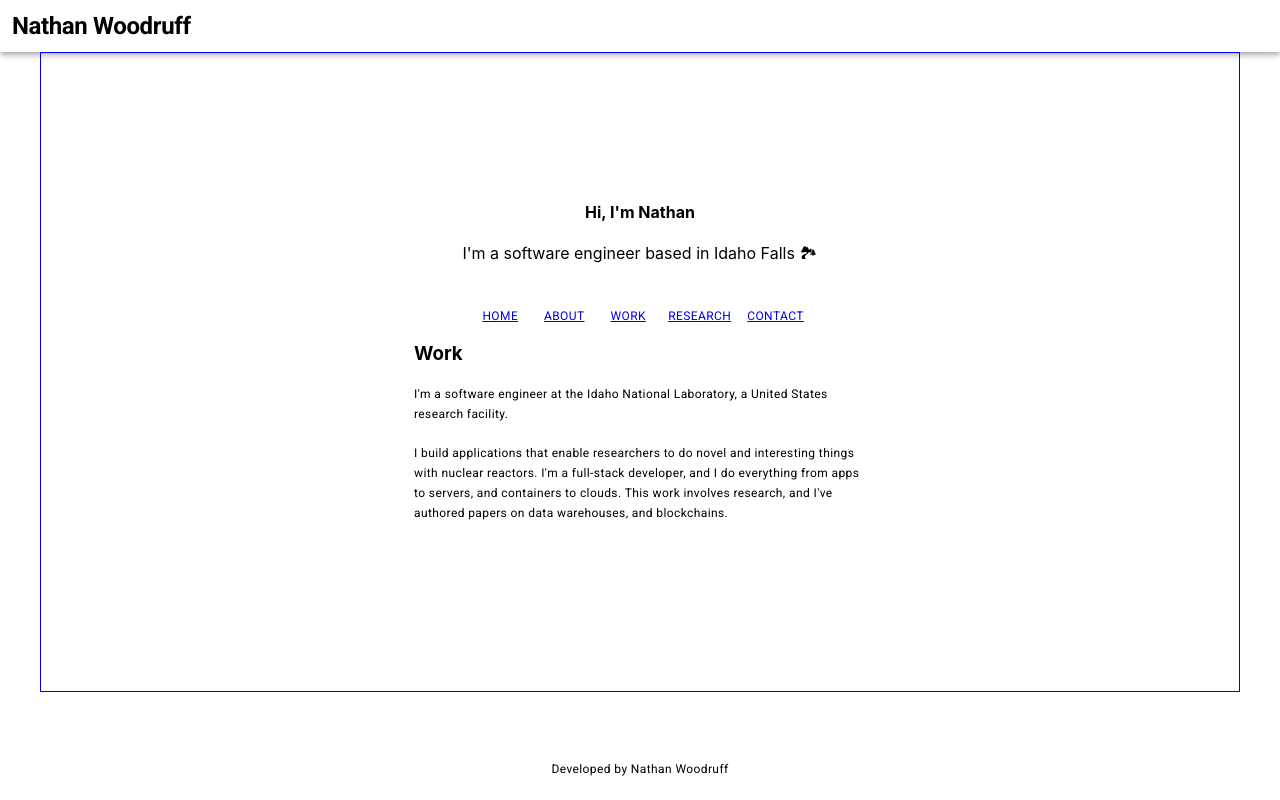
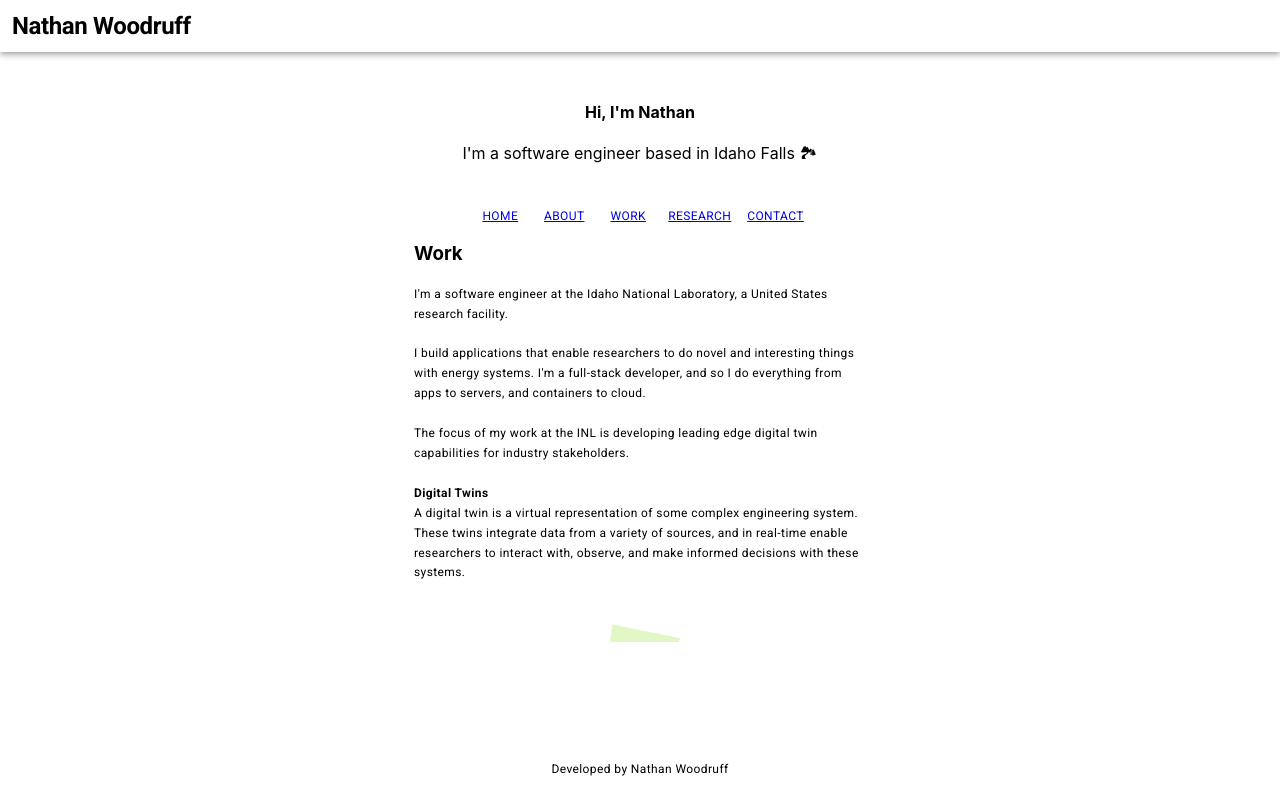
Before and after one commit to nwoodr94/nathanwoodruff.dev, a React (Create React App) app: page /work in a window 1280 px wide. Built offline with nearby package versions, Linux system fonts and the light colour scheme; a web font is replaced by a local one.

Commit message:
Work component and update styles

```diff
--- a/package.json
+++ b/package.json
@@ -7,6 +7,7 @@
     "@emotion/styled": "^11.8.1",
     "@fontsource/roboto": "^4.5.7",
     "@mui/material": "^5.7.0",
+    "@react-three/fiber": "^8.0.27",
     "@testing-library/jest-dom": "^5.16.4",
     "@testing-library/react": "^13.2.0",
     "@testing-library/user-event": "^13.5.0",
@@ -14,6 +15,7 @@
     "react-dom": "^18.1.0",
     "react-router-dom": "^6.3.0",
     "react-scripts": "5.0.1",
+    "three": "^0.142.0",
     "web-vitals": "^2.1.4"
   },
   "scripts": {
--- a/src/App.js
+++ b/src/App.js
@@ -36,7 +36,6 @@ function App() {
         sx={{
           textAlign: "center",
           height: "80vh",
-          border: "1px solid blue",
         }}
       >
         <Box
@@ -66,29 +65,29 @@ function App() {
                 maxWidth: "80vw",
               }}
             >
-              <Button dense={true}>
+              <Button dense="true">
                 <Link to="/">
                   <Typography variant="caption" sx={{ padding: "0.25rem" }}>
                     Home
                   </Typography>
                 </Link>
               </Button>
-              <Button dense={true}>
+              <Button dense="true">
                 <Link to="/about">
                   <Typography variant="caption">About</Typography>
                 </Link>
               </Button>
-              <Button dense={true}>
+              <Button dense="true">
                 <Link to="/work">
                   <Typography variant="caption">Work</Typography>
                 </Link>
               </Button>
-              <Button dense={true}>
+              <Button dense="true">
                 <Link to="/research">
                   <Typography variant="caption">Research</Typography>
                 </Link>
               </Button>
-              <Button dense={true}>
+              <Button dense="true">
                 <Link to="/contact">
                   <Typography variant="caption">Contact</Typography>
                 </Link>
--- a/src/Components/About.js
+++ b/src/Components/About.js
@@ -1,14 +1,16 @@
-import { Container, Typography } from "@mui/material";
+import { Box, Container, Typography } from "@mui/material";
 import React from "react";
+import mountain from "../Assets/mountain.jpg";
 
 function About() {
   return (
     <Container
       sx={{
         width: "500px",
-        height: "25vh",
+        height: "50vh",
         maxWidth: "80vw",
         textAlign: "left",
+        overflowY: "auto",
       }}
     >
       <Typography variant="subtitle" component="h3">
@@ -30,6 +32,17 @@ function About() {
         Before becoming an engineer, I spent two years turning wrenches on the
         outskirts of Austin, TX for a semiconductor tooling manufacturer.
       </Typography>
+      <br />
+      <Container sx={{ textAlign: "center" }}>
+        <Box
+          component="img"
+          sx={{
+            height: 275,
+            width: "95%",
+          }}
+          src={mountain}
+        />
+      </Container>
     </Container>
   );
 }
--- a/src/Components/Home.js
+++ b/src/Components/Home.js
@@ -6,9 +6,10 @@ function Home() {
     <Container
       sx={{
         width: "500px",
-        height: "25vh",
+        height: "50vh",
         maxWidth: "80vw",
         textAlign: "left",
+        overflowY: "auto",
       }}
     >
       <Typography variant="subtitle" component="h3">
@@ -20,6 +21,7 @@ function Home() {
         in React, and after running a few scripts, it lives here in my AWS
         bucket. Neat!
         <br />
+        <br />
         Thanks for visiting.
       </Typography>
     </Container>
--- /dev/null
+++ b/src/Components/Three/Three.js
@@ -0,0 +1,30 @@
+import { useRef, useState } from "react";
+import { Canvas, useFrame } from "@react-three/fiber";
+
+function Three(props) {
+  const mesh = useRef();
+  const [hovered, hover] = useState(false);
+  const [clicked, click] = useState(false);
+
+  useFrame(() => {
+    mesh.current.rotation.y += 0.015;
+    mesh.current.rotation.x += 0.015;
+  });
+
+  return (
+    <mesh
+      ref={mesh}
+      scale={clicked ? 1.2 : 1}
+      onClick={(event) => click(!clicked)}
+      onPointerOver={() => hover(true)}
+      onPointerOut={() => hover(false)}
+    >
+      <ambientLight intensity={5} />
+      <pointLight position={[-1, -1, -1]} />
+      <boxGeometry args={[2.5, 2.5, 2.5]} />
+      <meshStandardMaterial color={hovered ? "orange" : "limegreen"} />
+    </mesh>
+  );
+}
+
+export default Three;
--- a/src/Components/Work.js
+++ b/src/Components/Work.js
@@ -1,14 +1,17 @@
-import { Container, Typography } from "@mui/material";
-import React from "react";
+import { Box, Container, Typography } from "@mui/material";
+import React, { useEffect } from "react";
+import { Canvas, useFrame } from "@react-three/fiber";
+import Three from "./Three/Three";
 
 function Work() {
   return (
     <Container
       sx={{
         width: "500px",
-        height: "25vh",
+        height: "50vh",
         maxWidth: "80vw",
         textAlign: "left",
+        overflowY: "auto",
       }}
     >
       <Typography variant="subtitle" component="h3">
@@ -19,12 +22,33 @@ function Work() {
         I'm a software engineer at the Idaho National Laboratory, a United
         States research facility.
         <br />
-        <br />I build applications that enable researchers to do novel and
-        interesting things with nuclear reactors. I'm a full-stack developer,
-        and I do everything from apps to servers, and containers to clouds. This
-        work involves research, and I've authored papers on data warehouses, and
-        blockchains.
+        <br />
+        I build applications that enable researchers to do novel and interesting
+        things with energy systems. I'm a full-stack developer, and so I do
+        everything from apps to servers, and containers to cloud.
+        <br />
+        <br />
+        The focus of my work at the INL is developing leading edge digital twin
+        capabilities for industry stakeholders.
+        <br />
+        <br />
+        <b>Digital Twins</b>
+        <br />A digital twin is a virtual representation of some complex
+        engineering system. These twins integrate data from a variety of
+        sources, and in real-time enable researchers to interact with, observe,
+        and make informed decisions with these systems.
       </Typography>
+      <Box
+        sx={{
+          height: "150px",
+          width: "150px",
+          margin: "0 auto",
+        }}
+      >
+        <Canvas>
+          <Three />
+        </Canvas>
+      </Box>
     </Container>
   );
 }
```
Also changed, not shown: src/Assets/mountain.jpg (added), 1 other file (tests, documents, lock files or other folders).
